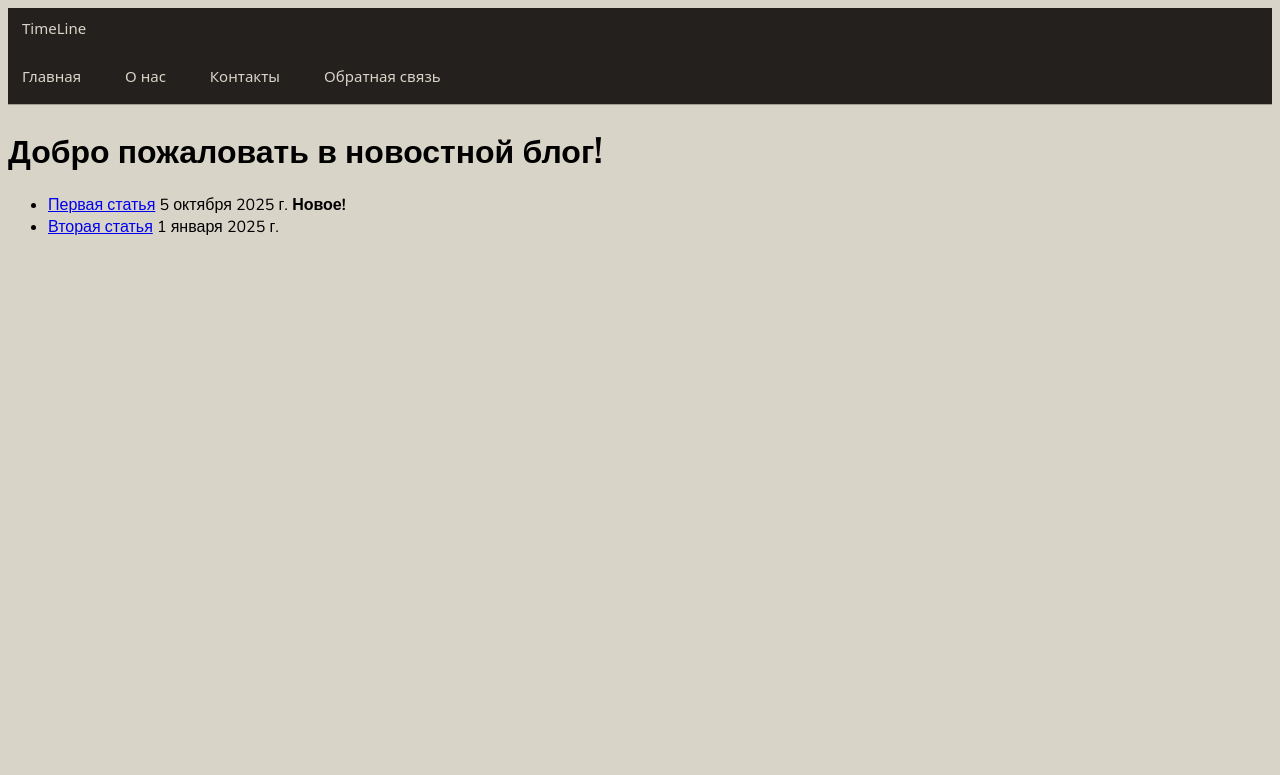
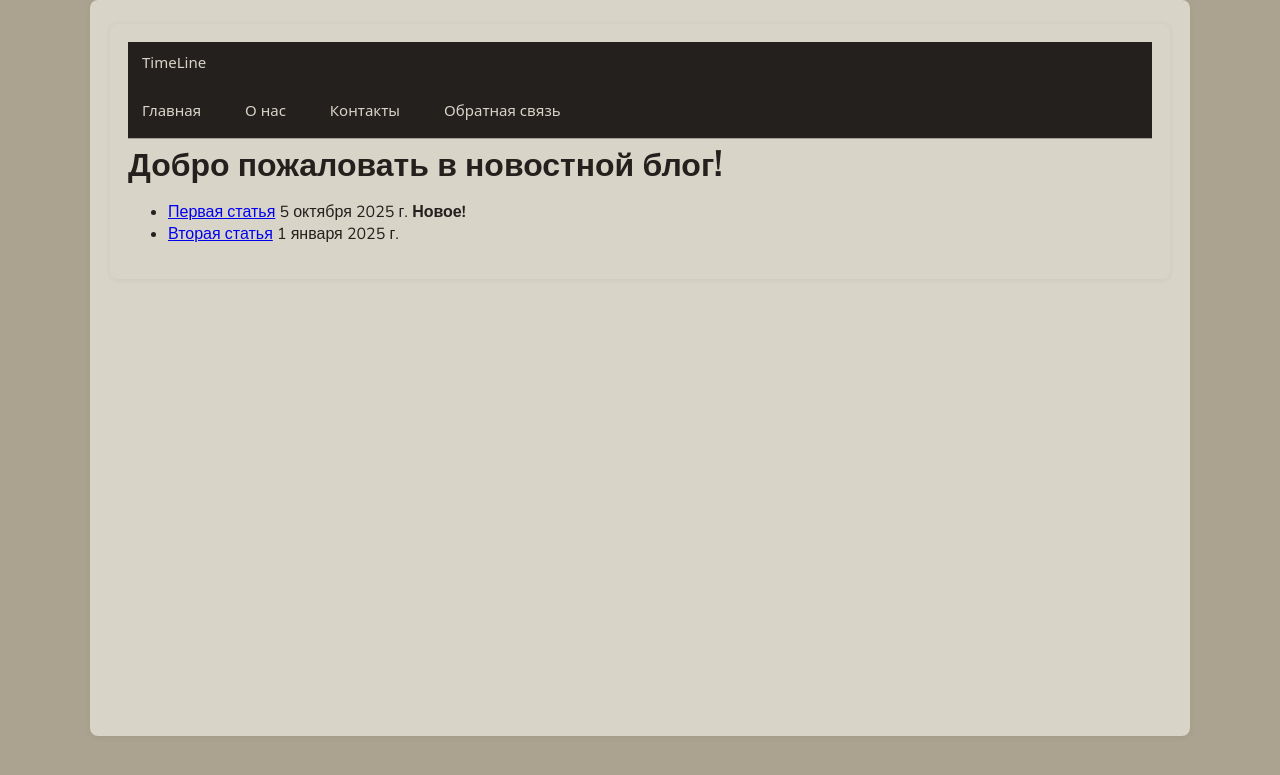
Before and after one commit to rhinci/NewsBlog-website, a Django app: page / in a window 1280 px wide. Shown: the top 775 px of the page. Run offline with Django 4.2, Linux system fonts and the light colour scheme.

Commit message:
base style

```diff
--- a/static/css/base.css
+++ b/static/css/base.css
@@ -1,13 +1,47 @@
 @import url('https://fonts.googleapis.com/css2?family=Nunito:ital,wght@0,200..1000;1,200..1000&family=Oswald:wght@200..700&display=swap');
 
+/* Сохраняем ваши базовые цвета и шрифты */
 body {
-    background-color: #d9d4c8;
-    font-family: "Nunito", sans-serif;
+  background-color: #aba38f;
+  font-family: "Nunito", sans-serif;
+  margin: 0;
+  color: #24201d; /* читаемый текст на фоне */
 }
 
-h1 {
-    font-family: "Oswald", sans-serif;
+/* Заголовки */
+h1, h2 {
+  font-family: "Oswald", sans-serif;
+  margin: 0 0 0.5rem 0;
 }
-h2 {
-    font-family: "Oswald", sans-serif;
+
+/* Центрированный контейнер с боковыми отступами */
+.page-wrap {
+  min-height: calc(100vh - 64px); /* 64px = ожидаемая высота навигации; подкорректируйте при необходимости */
+  max-width: 1100px;
+  margin: 0 auto;
+  padding: 24px 20px;
+  box-sizing: border-box;
 }
+.content {
+  background: rgba(255,255,255,0.85);
+  border-radius: 8px;
+  padding: 18px;
+  min-height: 100%;
+}
+
+/* Основной блок контента */
+main, .content {
+  background: #d9d4c8; /* лёгкий белый фон для контраста */
+  border-radius: 8px;
+  padding: 18px;
+  box-shadow: 0 1px 6px rgba(0,0,0,0.06);
+}
+
+/* Немного пространства между навигацией и контентом */
+nav + .page-wrap { padding-top: 16px; }
+
+/* Адаптив: уменьшаем боковые отступы на узких экранах */
+@media (max-width: 720px) {
+  .page-wrap { padding: 18px 14px; }
+  main, .content { padding: 14px; }
+}
--- a/templates/base.html
+++ b/templates/base.html
@@ -22,6 +22,8 @@ document.addEventListener('DOMContentLoaded', function () {
     <link rel="stylesheet" href="{% static 'css/nav.css' %}">
 </head>
 <body>
+    <main class="page-wrap">
+        <div class="content">
             <nav>
                 <div class="nav-inner">
                     <a class="brand" href="{% url 'index' %}">TimeLine</a>
@@ -38,5 +40,7 @@ document.addEventListener('DOMContentLoaded', function () {
             {% block body %}
 
             {% endblock body %}
+        </div>
+    </main>
 </body>
 </html>
```
Also changed, not shown: static/css/index.css (added). Lines whose indentation alone changed are shown as unchanged.
